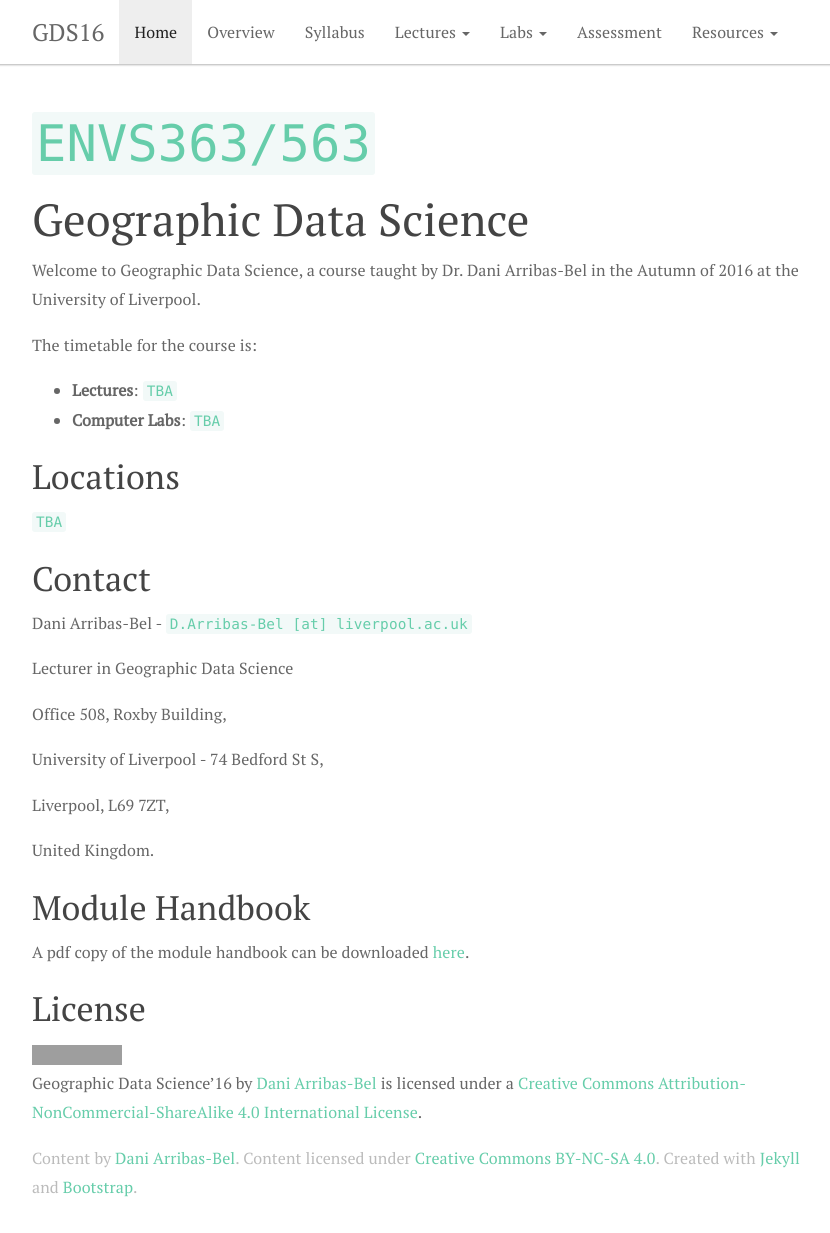
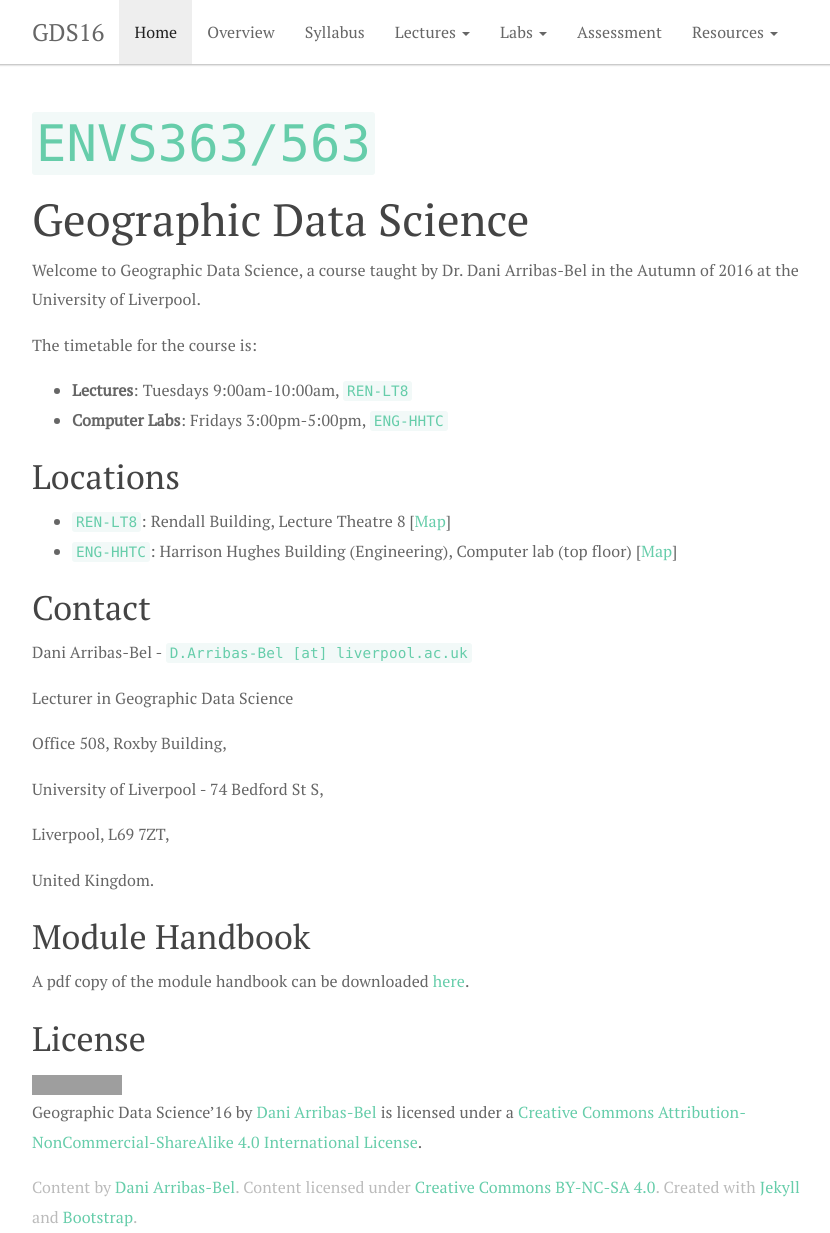
Before and after one commit to darribas/gds16, a Jekyll site: the page built from index.md, in a window 1280 px wide. Shown: the whole page, without its empty margins (223-1053 px from the left). Built offline with Jekyll 4.4.1, drawn with Linux system fonts in a browser that asks for light colours; nearby versions of some CDN libraries; before the commit the page ends 1204 px from its top, so only the background shows below that; grey boxes are pictures that could not be loaded.

Commit message:
Updating landing page with locations and handbook accordingly

```diff
--- a/content/website_data/index.md
+++ b/content/website_data/index.md
@@ -3,18 +3,17 @@
 
 ## Geographic Data Science
 
-Welcome to Geographic Data Science, a course taught by
-Dr. Dani Arribas-Bel in the Autumn of 2016 at the University of
-Liverpool.
+Welcome to Geographic Data Science, a course taught by Dr. Dani Arribas-Bel in the Autumn of 2016 at the University of Liverpool.
 
 The timetable for the course is:
 
-* **Lectures**: `TBA`
-* **Computer Labs**: `TBA`
+* **Lectures**: Tuesdays 9:00am-10:00am, `REN-LT8`
+* **Computer Labs**: Fridays 3:00pm-5:00pm, `ENG-HHTC`
 
 ### Locations
 
-`TBA`
+* `REN-LT8`: Rendall Building, Lecture Theatre 8 [[Map](http://www.openstreetmap.org/?mlat=53.40187&mlon=-2.96573#map=18/53.40187/-2.96573)]
+* `ENG-HHTC`: Harrison Hughes Building (Engineering), Computer lab (top floor) [[Map](http://www.openstreetmap.org/?mlat=53.40640&mlon=-2.96744#map=18/53.40640/-2.96744)]
 
 ### Contact
 
--- a/index.md
+++ b/index.md
@@ -9,8 +9,7 @@ layout: default
 
 ### Module Handbook
 
-A pdf copy of the module handbook can be downloaded
-[here](content/handbook/handbook.pdf).
+A pdf copy of the module handbook can be downloaded [here](content/handbook/handbook.pdf).
 
 ### License
 
```
Also changed, not shown: 1 other file.
